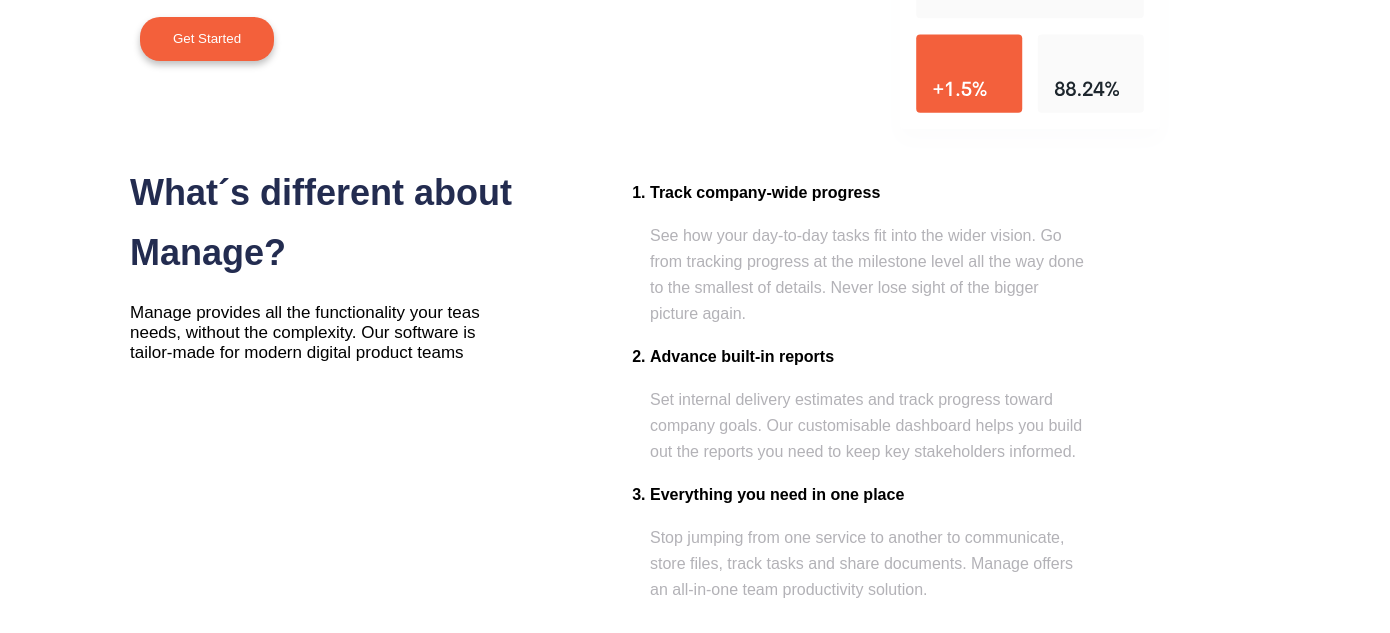
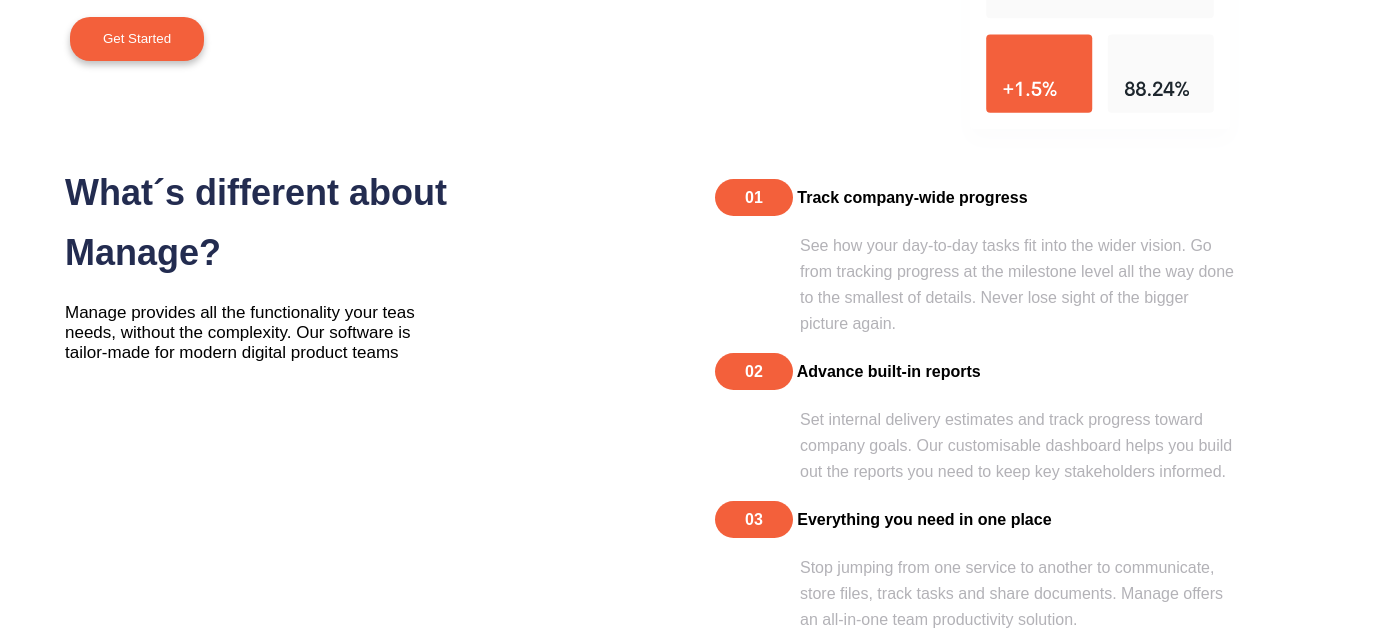
Before and after one commit to edelcastano/Front-End-I-Examen-Practico-Final, a plain HTML site: page index.html in a window 1280 px wide. Shown: the part 566-1199 px from the top of the page, 1390 px wide, since content can reach past the window. Before the commit the page ends 1169 px from the top, so only its background shows below. Drawn offline with Linux system fonts and the light colour scheme; a web font is replaced by a local one.

Commit message:
Falta definir las distancias entre cada una

```diff
--- a/css/style.css
+++ b/css/style.css
@@ -64,11 +64,12 @@
   text-decoration: underline;
   cursor: pointer;
 }
-
+.main {
+}
 .main__section {
   display: flex;
   flex-direction: row;
-  justify-content: center;
+  justify-content: space-around;
   align-content: center;
   align-items: center;
 }
@@ -110,7 +111,7 @@
 .main__section2 {
   display: flex;
   flex-direction: row;
-  justify-content: center;
+  justify-content: space-around;
   align-content: center;
   align-items: top;
   gap: 20px;
@@ -125,7 +126,7 @@
   font-family: "Be Vietnam", sans-serif;
   font-weight: 700;
   font-size: 16px;
-  line-height: 60px;
+  line-height: 70px;
 }
 
 .main__Section2__sentence p {
@@ -135,4 +136,21 @@
   font-weight: 500;
   font-size: 16px;
   line-height: 26px;
+  margin-left: 85px;
 }
+ol {
+  counter-reset: item;
+}
+ol li {
+  font-size: 16px;
+  list-style: none;
+}
+ol li:before {
+  content: "0" counter(item);
+  counter-increment: item;
+  background-color: var(--color-one);
+  color: white;
+  padding: 10px 30px;
+  border-radius: 25px;
+  height: 25px;
+}
--- a/index.html
+++ b/index.html
@@ -31,7 +31,7 @@
         </li>
       </ul>
     </header>
-    <main>
+    <main class="main">
       <section class="main__section">
         <article class="class__article">
           <h1 class="main__title">
```
